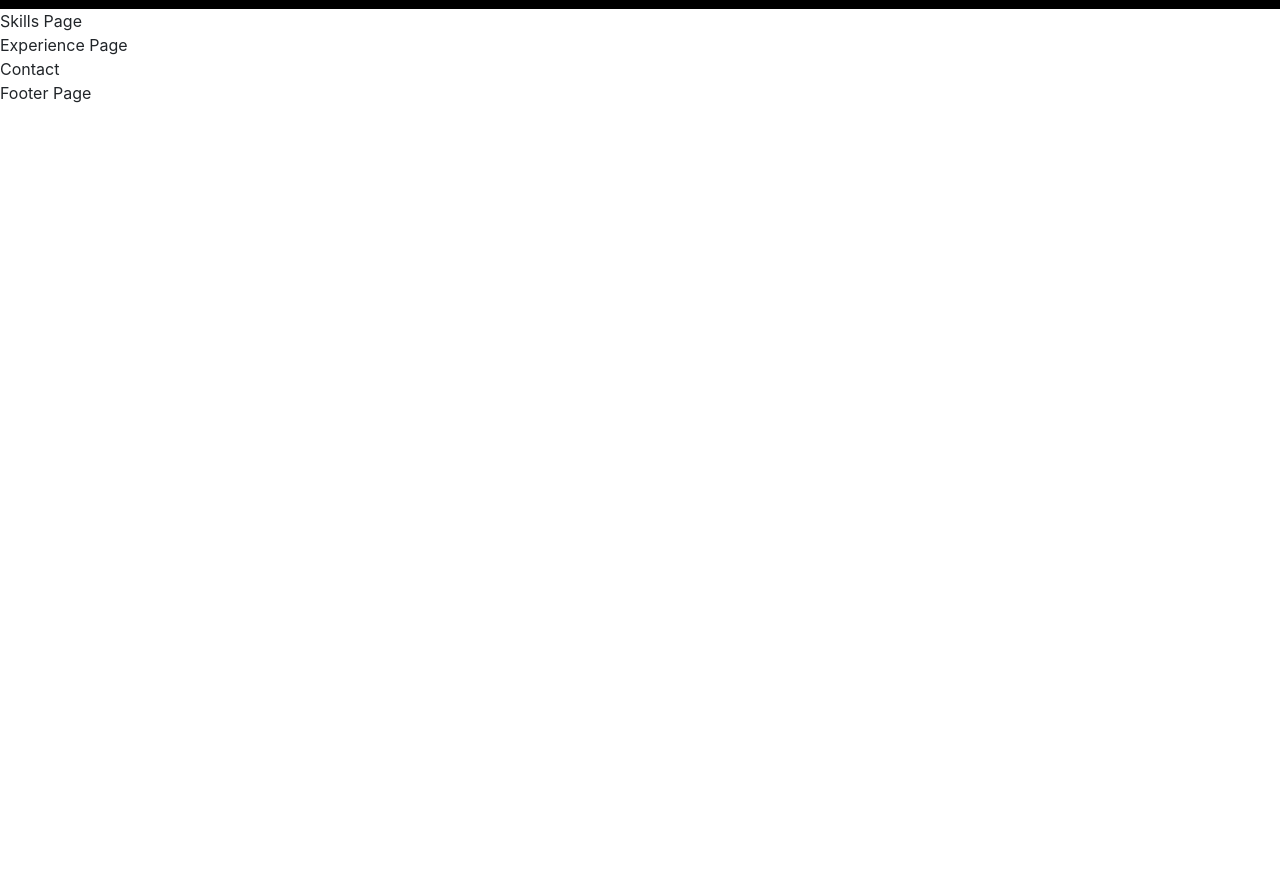
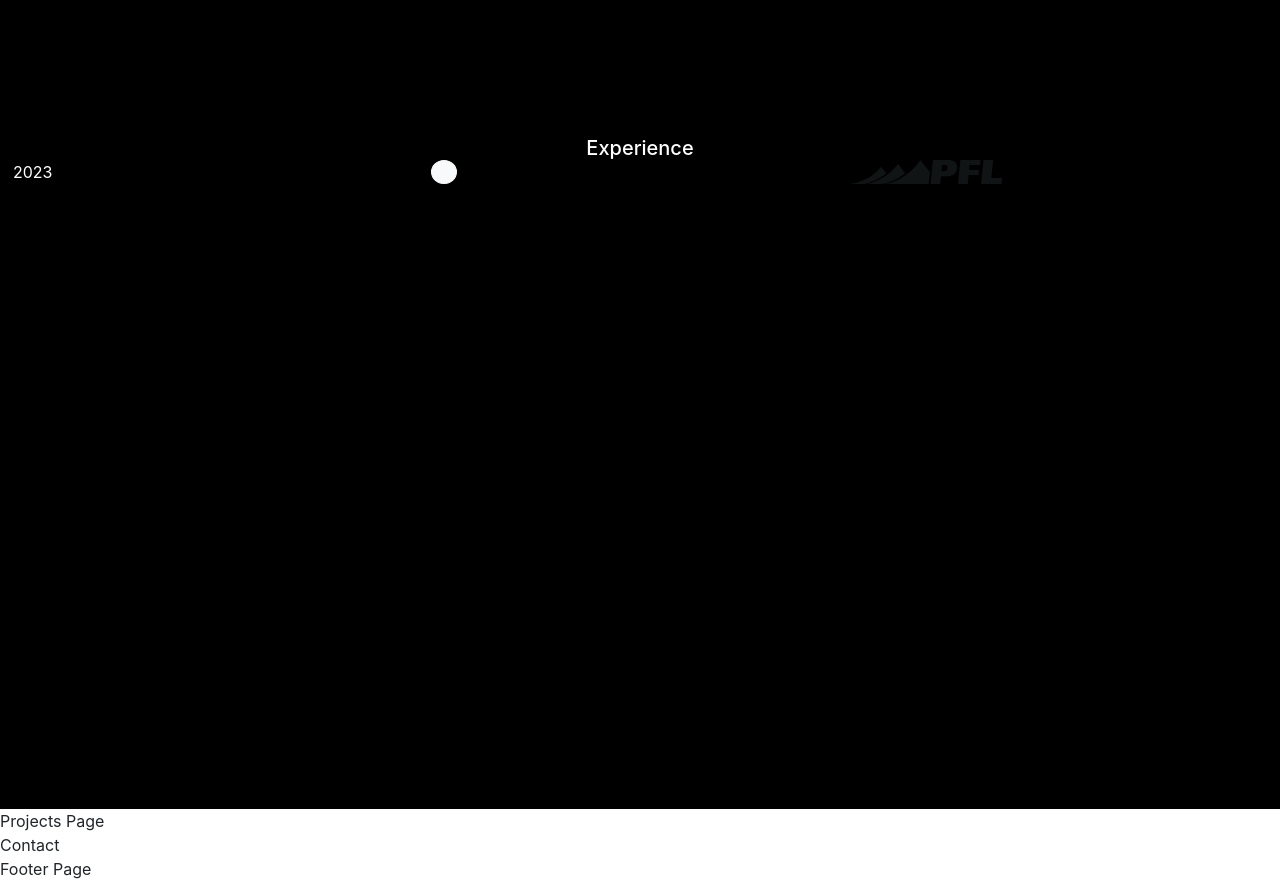
Before and after one commit to samlovering/resume, a React (Create React App) app in the folder resume/: page / in a window 1280 px wide. Shown: the part 1260-2141 px from the top of the page. Before the commit the page ends 1365 px from the top, so only its background shows below. Built offline with nearby package versions, Linux system fonts and the light colour scheme.

Commit message:
experience page work

```diff
--- a/resume/src/App.tsx
+++ b/resume/src/App.tsx
@@ -4,7 +4,7 @@ import './App.css';
 import NavBar from './components/navbar';
 import LandingPage from './components/pages/landingpage';
 import About from './components/pages/about';
-import Skills from './components/pages/skills';
+import Projects from './components/pages/projects';
 import Experience from './components/pages/experience';
 import Contact from './components/pages/contact';
 import Footer from './components/pages/footer';
@@ -17,8 +17,8 @@ function App() {
     <NavBar />
     <LandingPage />
     <About />
-    <Skills />
     <Experience />
+    <Projects />
     <Contact />
     <Footer />
   </div>
--- a/resume/src/components/navbar.tsx
+++ b/resume/src/components/navbar.tsx
@@ -21,7 +21,6 @@ export default class NavBar extends React.Component<any, any>{
             </Nav>
             <Nav className="ml-auto">
                 <Nav.Item className="navbar-item-right"><Nav.Link href="#about">About</Nav.Link></Nav.Item>
-                <Nav.Item className="navbar-item-right"><Nav.Link href="#skills">Skills</Nav.Link></Nav.Item>
                 <Nav.Item className="navbar-item-right"><Nav.Link href="#experience">Experience</Nav.Link></Nav.Item>
                 <Nav.Item className="navbar-item-right"><Nav.Link href="#contact">Contact</Nav.Link></Nav.Item>
             </Nav>
--- a/resume/src/components/pages/about.css
+++ b/resume/src/components/pages/about.css
@@ -9,6 +9,9 @@
   height: auto;
   background-color: transparent;
 }
+.about-card-title{
+  margin-top: 20%;
+}
 
 .card-text{
   text-align: left;
--- a/resume/src/components/pages/about.tsx
+++ b/resume/src/components/pages/about.tsx
@@ -10,7 +10,7 @@ export default class About extends React.Component<any, any>{
                 <Col>
                 <Card className="about-card">
                     <Card.Body>
-                    <Card.Title>About Me</Card.Title>
+                    <Card.Title className="about-card-title">About Me</Card.Title>
                     <Card.Text className="card-text">
                       I am a computer engineering and music student at Montana State University.
                       I am passionate about all things computers. Through school and self learning I have gained knowledge ranging from Kafka clusters to the transistor architechture of memory.
--- /dev/null
+++ b/resume/src/components/pages/experience.css
@@ -0,0 +1,19 @@
+#experience{
+    height: 100vh;
+    background-color: black;
+    color:white;
+  }
+
+.experience-card{
+    width: 100%;
+    margin: 10% 0 0 0;
+    height: auto;
+    background-color: transparent;
+    color: white;
+
+}
+
+.experience-card-title{
+    text-align: center;
+    margin: 0 0 0 0;
+}
--- a/resume/src/components/pages/experience.tsx
+++ b/resume/src/components/pages/experience.tsx
@@ -1,9 +1,20 @@
 import React from "react";
-
+import { Button, Card, Col, Image, Container, Row } from "react-bootstrap";
+import "./experience.css"
+//Will be replaced with projects when i actually do projects lol :D
 export default class Experience extends React.Component<any, any>{
     render(){
         return(
-            <div id="experience">Experience Page</div>
+            <Container id="experience" className="experience">
+                    <Card className="experience-card">
+                        <Card.Title className="experience-card-title">Experience</Card.Title>
+                        <Row>
+                            <Col>2023</Col>
+                            <Col><Button variant="light" className="rounded-circle"></Button></Col>
+                            <Col><Image src="pfllogo.svg" className=""/></Col>
+                        </Row>
+                    </Card>
+            </Container>
         )
     }
 }
--- a/resume/src/components/pages/landingpage.tsx
+++ b/resume/src/components/pages/landingpage.tsx
@@ -12,7 +12,7 @@ export default class LandingPage extends React.Component<any, any>{
         <Row>
             <Col md={6}>
                 <Card className="intro-card mt-2">
-                    <Card.Title className="card-title"><h4>Hello, I am</h4>
+                    <Card.Title className="intro-card-title"><h4>Hello, I am</h4>
                         <h1>Samuel Lovering</h1></Card.Title>
                     <Card.Text className="card-text">
                         <h3>Full Stack Developer</h3>
--- /dev/null
+++ b/resume/src/components/pages/projects.tsx
@@ -0,0 +1,10 @@
+import React from "react";
+
+export default class Projects extends React.Component<any, any>{
+    render(){
+        return(
+            <div id="projects">Projects Page
+            </div>
+        )
+    }
+}
--- a/resume/src/components/pages/skills.tsx
+++ /dev/null
@@ -1,9 +0,0 @@
-import React from "react";
-
-export default class Skills extends React.Component<any, any>{
-    render(){
-        return(
-            <div id="skills">Skills Page</div>
-        )
-    }
-}
```
Also changed, not shown: resume/public/pfllogo.svg (added).
